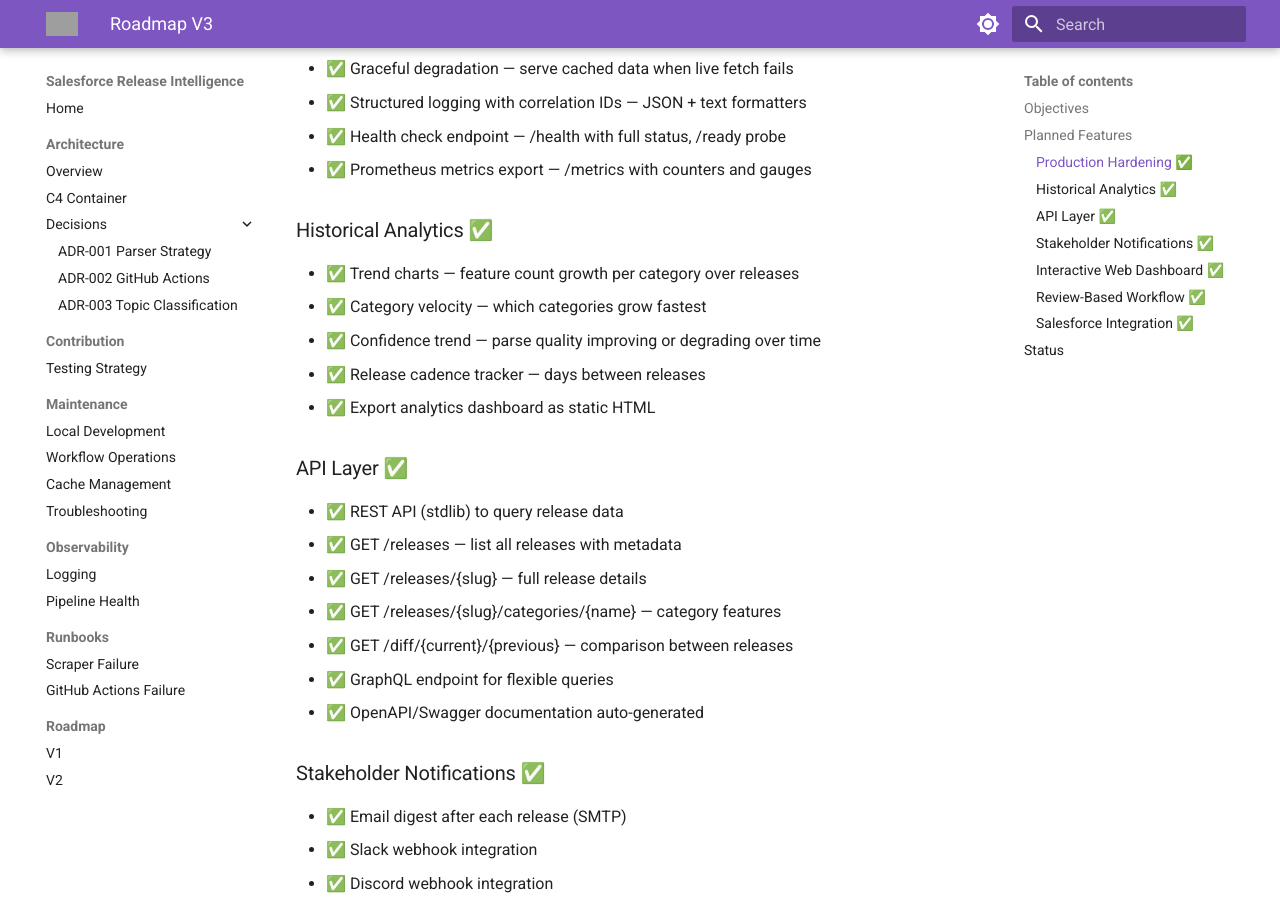
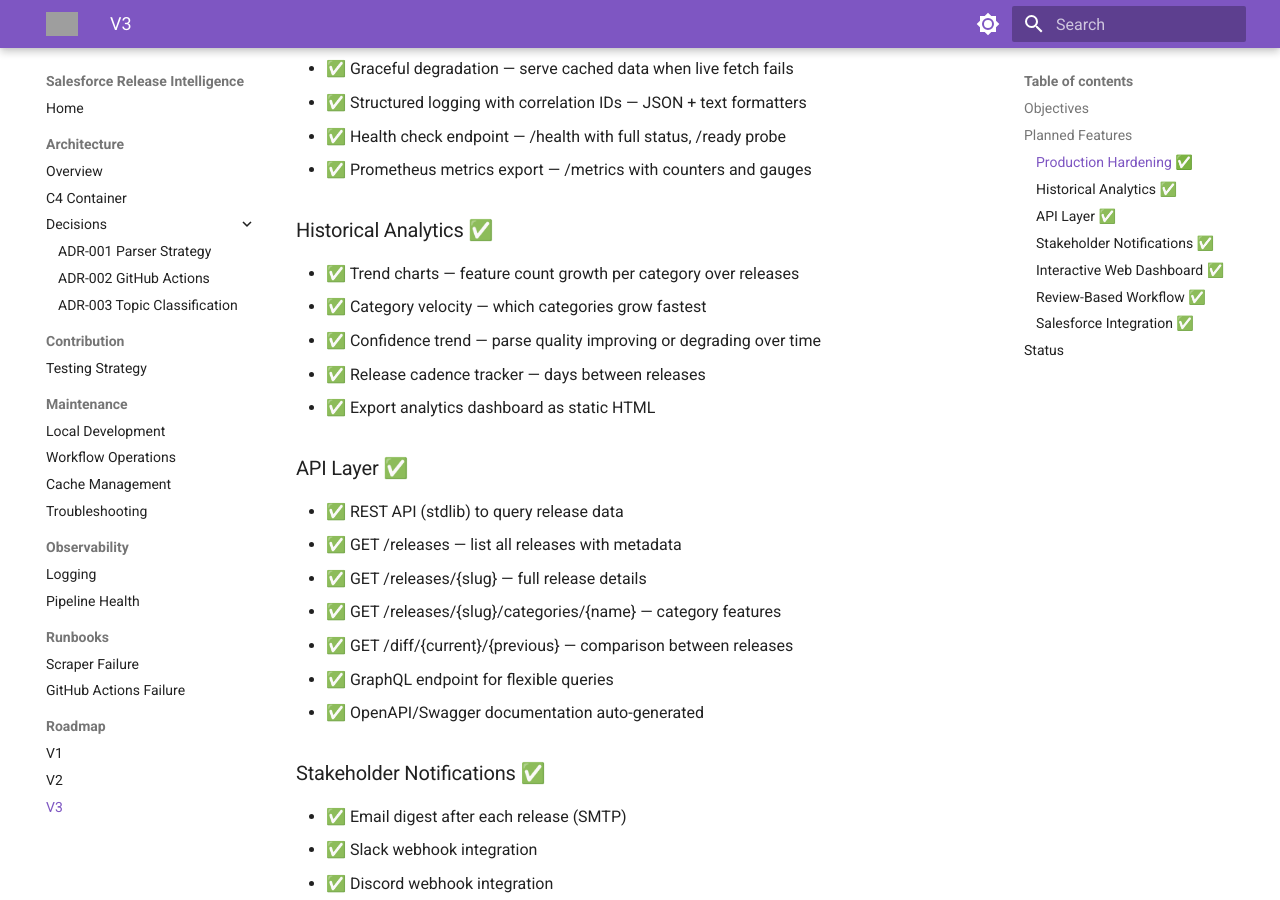
Before and after one commit to Fatal1tyBarucco/Salesforce-WebDev, an MkDocs documentation site: the page built from docs/roadmap/v3.md, in a window 1280 px wide and 900 px high, scrolled down 572 px. Built offline with MkDocs 1.6.1 and Material for MkDocs 9.7.7, drawn with Linux system fonts in a browser that asks for light colours; grey boxes are pictures that could not be loaded.

Commit message:
docs: add V3 roadmap to MkDocs navigation

```diff
--- a/mkdocs.yml
+++ b/mkdocs.yml
@@ -79,3 +79,4 @@
   - Roadmap:
     - V1: roadmap/v1.md
     - V2: roadmap/v2.md
+    - V3: roadmap/v3.md
```
